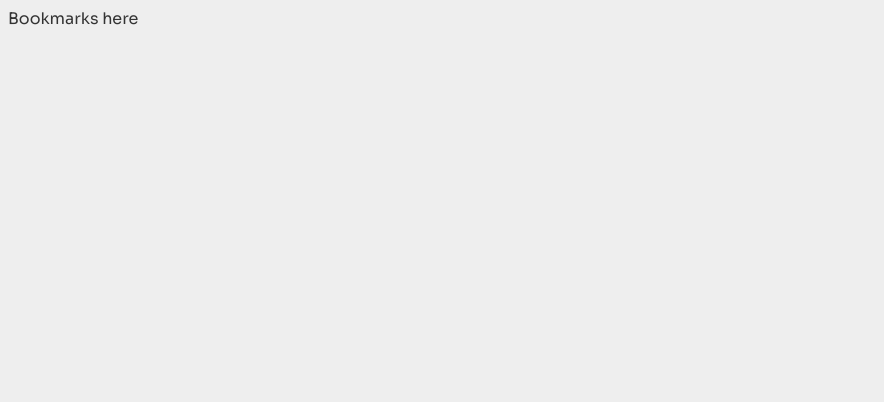
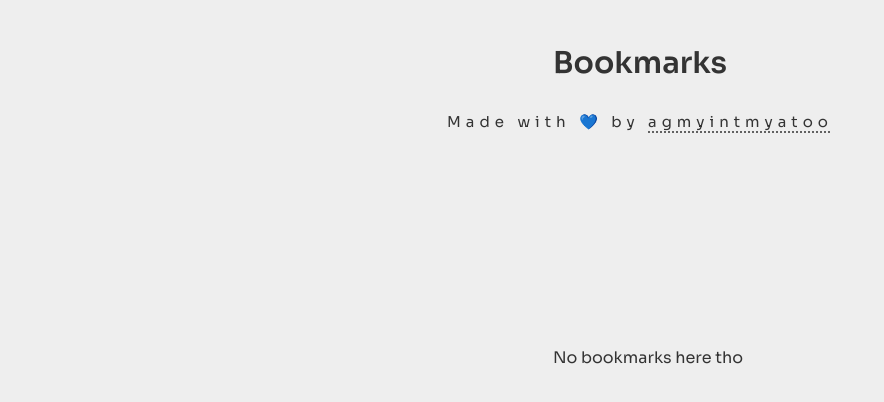
Before and after one commit to agmmtoo/hn, a React (Create React App) app: page /bookmarks in a window 1280 px wide. Shown: the top 402 px of the page, without its empty margins (0-884 px from the left). Built offline with nearby package versions, Linux system fonts and the light colour scheme.

Commit message:
perfect, yeah, perfect, right?

```diff
--- /dev/null
+++ b/src/components/Bookmarks.css
@@ -0,0 +1,50 @@
+.about {
+  padding: 2vh 2vw;
+  display: flex;
+  flex-direction: column;
+  align-items: center;
+  justify-content: center;
+  text-align: center;
+  gap: 10px;
+  color: #333;
+}
+
+.about h1 {
+  font-size: 30px;
+  font-weight: 600;
+}
+
+.about a {
+  color: inherit;
+  text-decoration: inherit;
+}
+
+.info {
+  font-size: 15px;
+  letter-spacing: 5px;
+}
+
+.info a {
+  text-decoration: underline;
+  text-decoration-style: dotted;
+  text-underline-offset: 5px;
+}
+
+.bookmarks {
+  display: flex;
+  flex-direction: column;
+  padding: 1em;
+}
+
+@media only screen and (min-width: 720px) {
+  .bookmarks {
+    padding: 0;
+    margin-left: 15vw;
+    max-width: 70vw;
+  }
+}
+
+.no-bookmarks {
+  text-align: center;
+  margin: 25vh 0;
+}
--- a/src/components/Bookmarks.js
+++ b/src/components/Bookmarks.js
@@ -1,3 +1,33 @@
-const Bookmark = () => <div>Bookmarks here</div>
+import { Link } from 'react-router-dom';
+
+// component
+import MainListItem from './MainListItem';
+
+// style
+import './Bookmarks.css';
+
+const Bookmark = () => {
+    const bookmarks = JSON.parse(localStorage.getItem('bookmarks'));
+    return (
+        <>
+            <div className="about">
+
+                <Link to='/' >
+                    <h1>Bookmarks</h1>
+                </Link>
+                <div className="info">Made with 💙 by <a href='https://github.com/agmyintmyatoo' target='_blank' rel="noreferrer">agmyintmyatoo</a></div>
+            </div>
+            <div className='bookmarks'>
+                {bookmarks
+                    ? (bookmarks.length)
+                        ? bookmarks.map((itemId, index) => {
+                            return <MainListItem key={itemId} itemId={itemId} index={index + 1} />
+                        })
+                        : <div className='no-bookmarks'>Your bookmarks are emptied</div>
+                    : <div className='no-bookmarks'>No bookmarks here tho</div>}
+            </div>
+        </>
+    );
+}
 
 export default Bookmark;
--- a/src/components/CommentListItem.css
+++ b/src/components/CommentListItem.css
@@ -7,6 +7,7 @@
 
 .commentor {
   opacity: 0.8;
+  cursor: pointer;
 }
 
 /* .comment-list-item:nth-of-type(2n) {
--- a/src/components/Header.css
+++ b/src/components/Header.css
@@ -7,6 +7,13 @@
   text-align: center;
   gap: 10px;
   color: #333;
+}
+
+.header a {
+  color: inherit;
+  text-decoration: underline;
+  text-underline-offset: 5px;
+  text-decoration-style: dotted;
 }
 
 .hacker-news {
--- a/src/components/MainListItem.css
+++ b/src/components/MainListItem.css
@@ -21,7 +21,7 @@
 }
 
 .main-list-item a:hover {
-  transition: color ease 1s;
+  transition: color ease 0.5s;
   color: rgb(0, 130, 130);
 }
 
@@ -33,7 +33,7 @@
 
 .main-list-item-info:hover {
   color: darkorange;
-  transition: color ease 1s;
+  transition: color ease 0.5s;
 }
 
 .main-list-item-info .info {
--- a/src/utils/formatTime.js
+++ b/src/utils/formatTime.js
@@ -14,8 +14,11 @@ const formatTime = unixTime => {
 
     let ago;
     let unit;
-
-    if (sAgo > periods.y) {
+    if (sAgo > 2 * periods.y) {
+        ago = new Date(unixTime * 1000).toDateString();
+        unit = ''
+    }
+    else if (sAgo > periods.y) {
         ago = sAgo / periods.y;
         unit = 'y'
     }
@@ -41,7 +44,11 @@ const formatTime = unixTime => {
     }
     else ago = 0
 
-    return ago ? `${Math.floor(ago)}${unit}` : "justnow"
+    return ago
+        ? unit
+            ? `${Math.floor(ago)}${unit}`
+            : `${ago}`
+        : "justnow"
 }
 
 export default formatTime;
```
